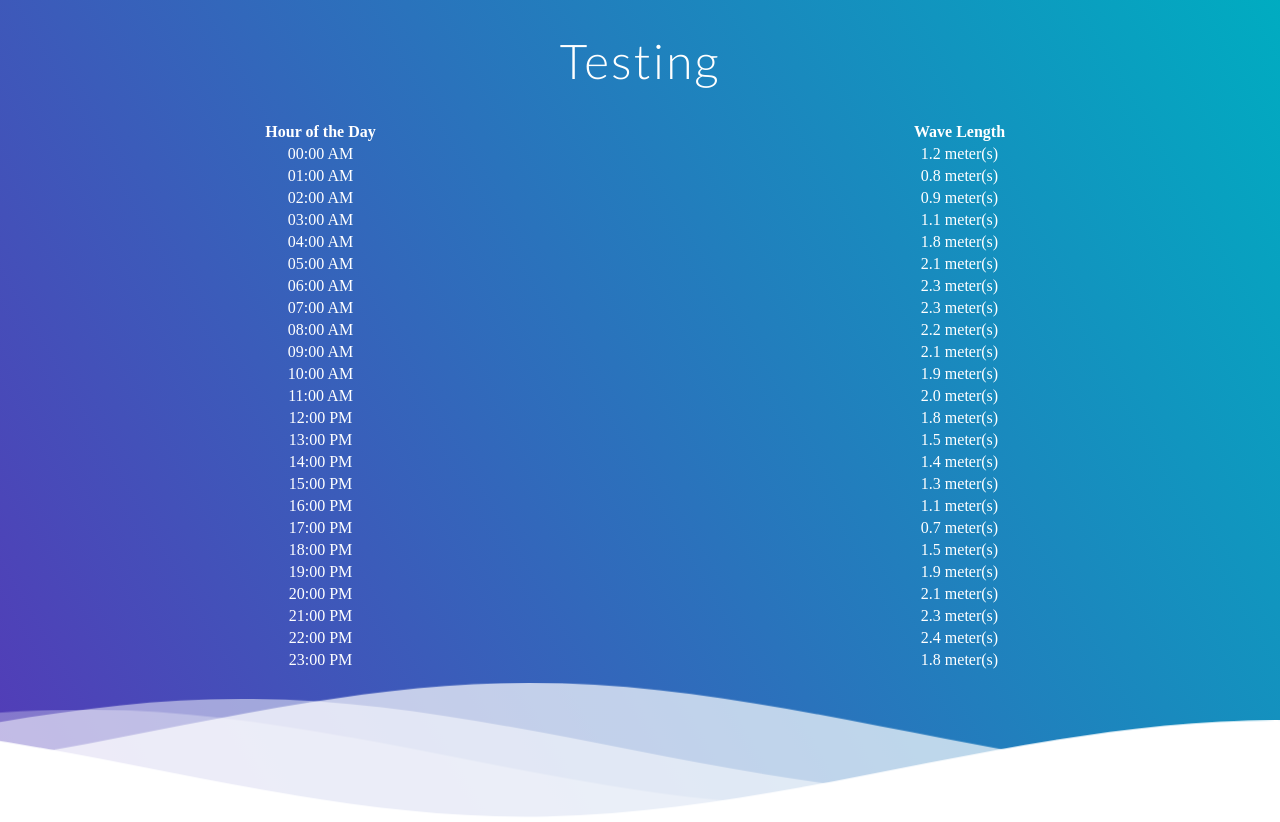
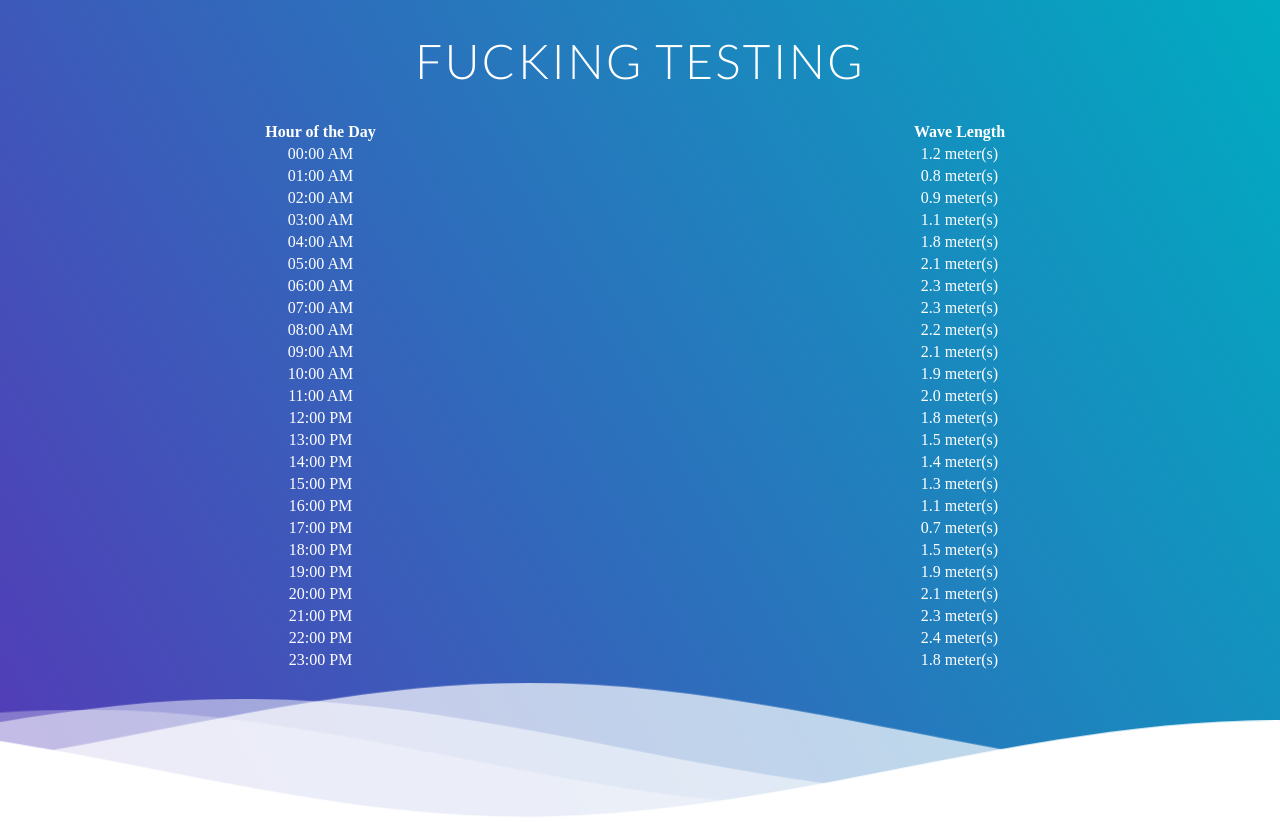
Before and after one commit to Waddles123/azuretest-repo, a plain HTML site: page AzureTestApp/index.html in a window 1280 px wide. Drawn offline with nearby package versions, Linux system fonts and the light colour scheme.

Commit message:
Update index.html

```diff
--- a/AzureTestApp/index.html
+++ b/AzureTestApp/index.html
@@ -11,7 +11,7 @@
 <body>
     <div class="header">
         <div class="inner-header flex">
-            <h1>Testing</h1>
+            <h1>FUCKING TESTING</h1>
         </div>
         <div>
             <div id="output"></div>
```
